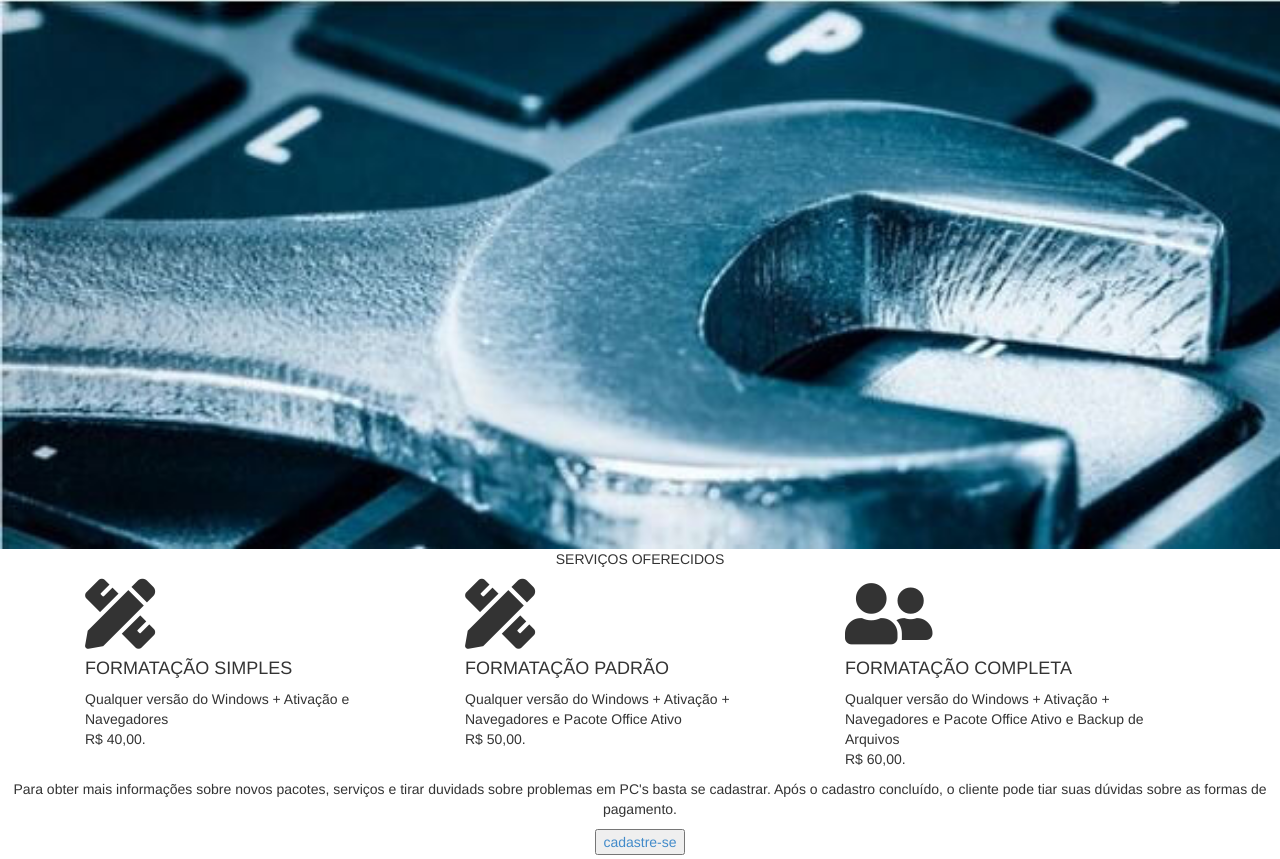
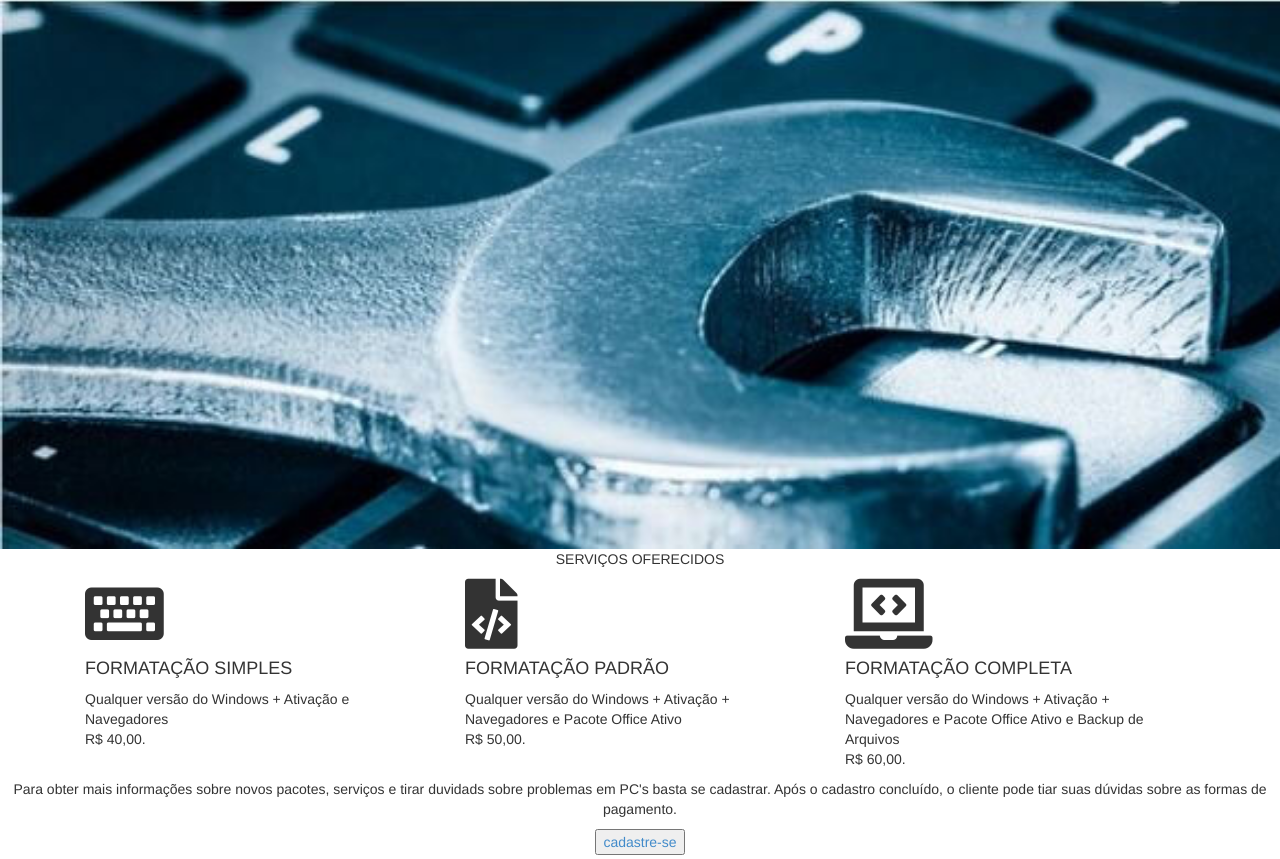
Before and after one commit to brunogomesifrn/pi19manutencao, a Django app: page / in a window 1280 px wide; the page is wider, and only the part inside the window is pictured. Shown: the part 71-930 px from the top of that part. Run offline with Django 3.2, Linux system fonts and the light colour scheme; some libraries are stand-ins or nearby versions.

Commit message:
ajeitei os links no index

```diff
--- a/core/templates/index.html
+++ b/core/templates/index.html
@@ -45,9 +45,9 @@
             <div class="dropdown">
               <ul class="nav nav-pills">
 
-                <li><a href="cadastro.html">Cadastrar</a></li>
-                <li><a href="login.html">Login</a></li>
-                <li><a href="perfil.html">Perfil</a></li>
+                <li><a href="{% url 'cadastro' %}">Cadastrar</a></li>
+                <li><a href="{% url 'login' %}">Login</a></li>
+                <li><a href="{% url 'perfil' %}">Perfil</a></li>
 
               </ul>
             </div>
@@ -75,7 +75,7 @@
               <div class="box-bg">
                 <div class="wow bounceInLeft" data-wow-duration="2s" data-wow-delay="0.9s">
                   <div class="align-center"><!--essa parte do <i> é a responsável pela imagem -->
-                    <i class="fas fa-pencil-ruler fa-5x"></i>
+                    <i class="fas fa-keyboard fa-5x"></i>
                     <h4 class="text-bold">FORMATAÇÃO SIMPLES</h4>
                     <p>Qualquer versão do Windows + Ativação e Navegadores <br/>R$ 40,00.
                     </p>
@@ -87,7 +87,7 @@
               <div class="box-bg">
                 <div class="wow bounceInLeft" data-wow-duration="2s" data-wow-delay="0.6s">
                   <div class="align-center">
-                    <i class="fas fa-pencil-ruler fa-5x"></i>
+                    <i class="fas fa-file-code fa-5x"></i>
                     <h4 class="text-bold">FORMATAÇÃO PADRÃO</h4>
                     <p>Qualquer versão do Windows + Ativação + Navegadores e Pacote Office Ativo <br/>R$ 50,00.
                     </p>
@@ -99,7 +99,7 @@
               <div class="box-bg">
                 <div class="wow bounceInLeft" data-wow-duration="2s" data-wow-delay="0.2s">
                   <div class="align-center">
-                   <i class="fas fa-user-friends fa-5x"></i>
+                   <i class="fas fa-laptop-code fa-5x"></i>
                     <h4 class="text-bold">FORMATAÇÃO COMPLETA</h4>
                     <p>Qualquer versão do Windows + Ativação + Navegadores e Pacote Office Ativo e Backup de Arquivos<br/>R$ 60,00.
                     </p>
@@ -113,7 +113,7 @@
     </div>
   <div class="slider text-center">
     <p>Para obter mais informações sobre novos pacotes, serviços e tirar duvidads sobre problemas em PC's basta se cadastrar. Após o cadastro concluído, o cliente pode tiar suas dúvidas sobre as formas de pagamento.</p>
-    <a href="pagina.html">
+    <a href="{% url 'cadastro' %}">
         <button>cadastre-se</button>
     </a>
   </div>
```
